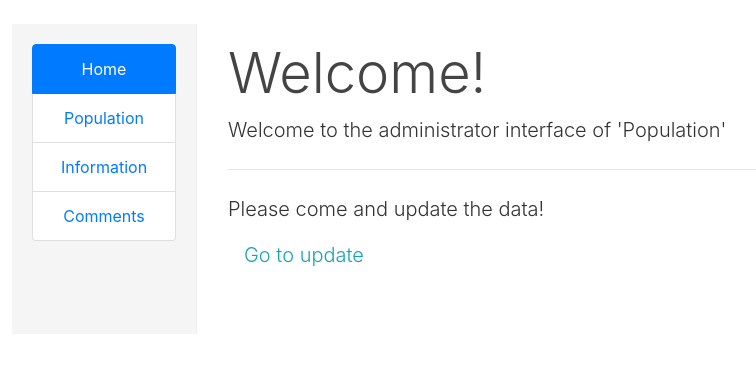
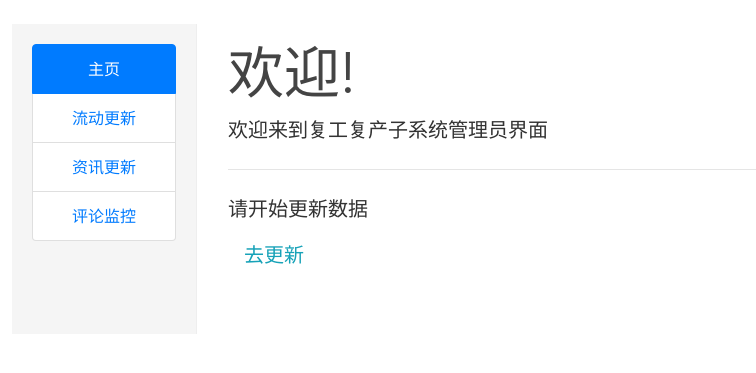
Before and after one commit to NeoHugh/COVID, a Flask app: page /population_admin/ in a window 1280 px wide. Shown: the part 57-430 px from the top of the page, without its empty margins (73-829 px from the left). Run offline with Flask 2, Linux system fonts and the light colour scheme; the visitor is signed in with stand-in values (Sample User, id 1); parts of the project's set-up code (start-up, migrations or seed data) failed here and were passed over; some libraries are stand-ins or nearby versions.

Commit message:
Update home.html

```diff
--- a/covid/covid/templates/home.html
+++ b/covid/covid/templates/home.html
@@ -13,21 +13,21 @@
     background-color: #f5f5f5;
     border-right: 1px solid #eee;">
 <div class="list-group" style = "text-align: center">
-  <a href="{{ url_for('population_admin.index') }}" class="list-group-item active">Home</a>
-  <a href="{{ url_for('population_admin.population') }}" class="list-group-item">Population</a>
-  <a href="{{ url_for('population_admin.information') }}" class="list-group-item">Information</a>
-  <a href="{{ url_for('population_admin.comments') }}" class="list-group-item">Comments</a>
+  <a href="{{ url_for('population_admin.index') }}" class="list-group-item active">主页</a>
+  <a href="{{ url_for('population_admin.population') }}" class="list-group-item">流动更新</a>
+  <a href="{{ url_for('population_admin.information') }}" class="list-group-item">资讯更新</a>
+  <a href="{{ url_for('population_admin.comments') }}" class="list-group-item">评论监控</a>
 </div>
 </div>
 
 <div class="col-sm-6  col-md-8 main">
   <div class="jumbotron">
-    <h1 class="display-4">Welcome!</h1>
-    <p class="lead">Welcome to the administrator interface of 'Population'</p>
+    <h1 class="display-4">欢迎!</h1>
+    <p class="lead">欢迎来到复工复产子系统管理员界面</p>
     <hr class="my-4">
-    <p class ="lead">Please come and update the data!</p>
+    <p class ="lead">请开始更新数据</p>
     <p class="lead">
-      <a class="bbtn btn-outline-info btn-lg" href="information.html" role="button">Go to update</a>
+      <a class="bbtn btn-outline-info btn-lg" href="information.html" role="button">去更新</a>
     </p>
 </div>
 </div>
```
